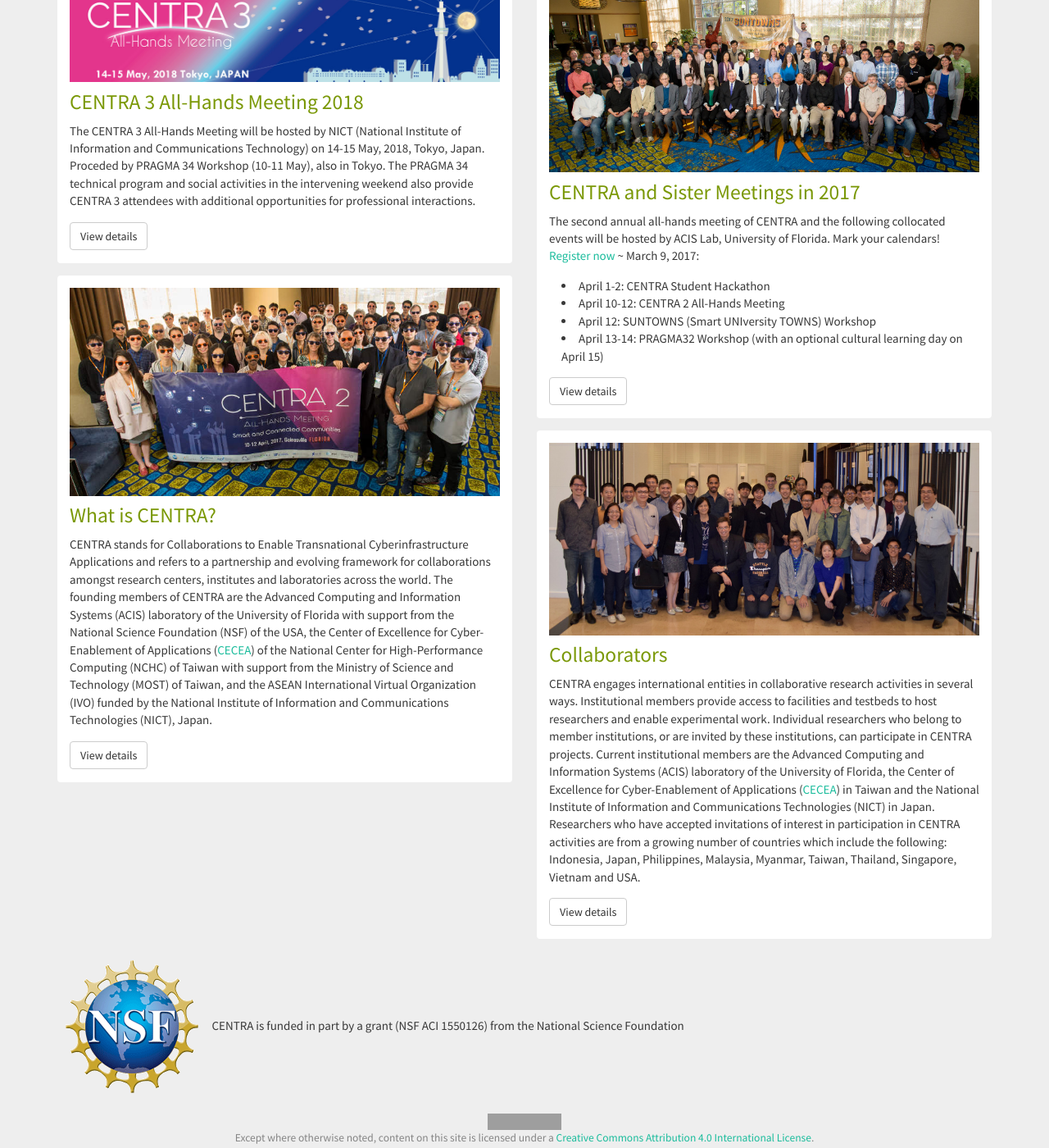
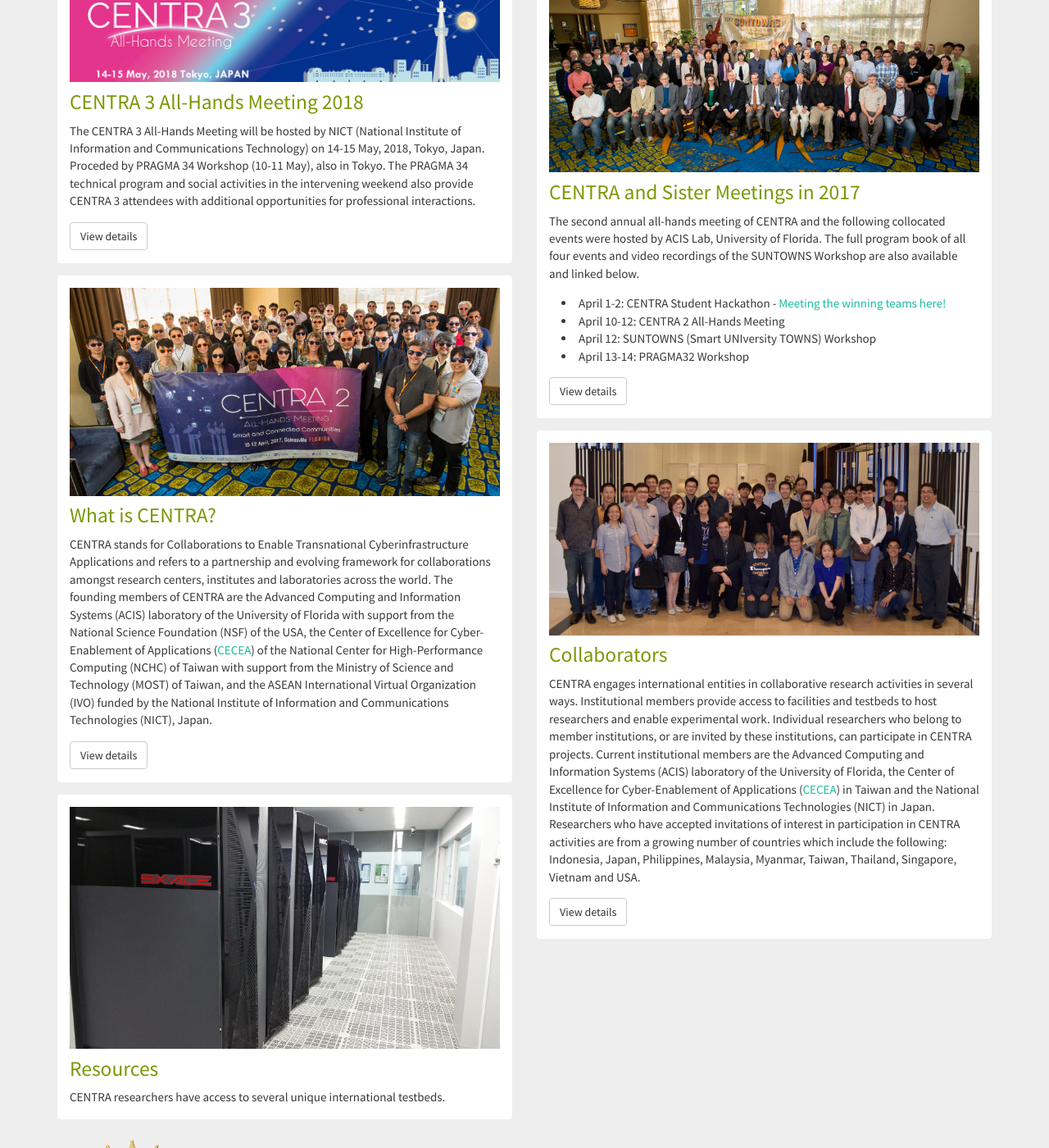
Before and after one commit to hmchou56/centra8, a Jekyll site: the page built from index.html, in a window 1280 px wide and 1400 px high, scrolled down 441 px. Shown: the whole window at 82% size. Built offline with Jekyll 4.4.1, drawn with Linux system fonts in a browser that asks for light colours; nearby versions of some CDN libraries; grey boxes are pictures that could not be loaded.

Commit message:
updated column2 news1

```diff
--- a/index.html
+++ b/index.html
@@ -4,7 +4,7 @@
 column1_newsitem1_headline: CENTRA 3 All-Hands Meeting 2018
 column1_newsitem1_image: img/centra3-banner.jpg
 column1_newsitem1_link: centra3/
-column1_newsitem1_text: The CENTRA 3 All-Hands Meeting will be hosted by NICT (National Institute of Information and Communications Technology) on 14-15 May, 2018, Tokyo, Japan. Proceded by PRAGMA 34 Workshop (10-11 May), also in Tokyo. The PRAGMA 34 technical program and social activities in the intervening weekend also provide CENTRA 3 attendees with additional opportunities for professional interactions.
+column1_newsitem1_text: "The CENTRA 3 All-Hands Meeting will be hosted by NICT (National Institute of Information and Communications Technology) on 14-15 May, 2018, Tokyo, Japan. Proceded by PRAGMA 34 Workshop (10-11 May), also in Tokyo. The PRAGMA 34 technical program and social activities in the intervening weekend also provide CENTRA 3 attendees with additional opportunities for professional interactions."
 
 column1_newsitem2_headline: What is CENTRA?
 column1_newsitem2_image: img/centra2-group.jpg
@@ -14,23 +14,23 @@
 column1_newsitem3_headline: Resources
 column1_newsitem3_image: img/computers.jpg
 column1_newsitem3_link: /research/
-column1_newsitem3_text: CENTRA researchers have access to several unique international testbeds.
+column1_newsitem3_text: "CENTRA researchers have access to several unique international testbeds."
 
-column1_newsitem3_headline:
-column1_newsitem3_image:
-column1_newsitem3_link:
-column1_newsitem3_text:
+column1_newsitem4_headline:
+column1_newsitem4_image:
+column1_newsitem4_link:
+column1_newsitem4_text:
 
 column2_newsitem1_headline: CENTRA and Sister Meetings in 2017
 column2_newsitem1_image: img/SUNTOWNS-group.jpg
-column2_newsitem1_link: /news/
-column2_newsitem1_text: "The second annual all-hands meeting of CENTRA and the following collocated events will be hosted by ACIS Lab, University of Florida. Mark your calendars! <a href=\"http://www.globalcentra.org/centra2/\">Register now</a> ~ March 9, 2017:
+column2_newsitem1_link: /centra2/
+column2_newsitem1_text: "The second annual all-hands meeting of CENTRA and the following collocated events were hosted by ACIS Lab, University of Florida. The full program book of all four events and video recordings of the SUNTOWNS Workshop are also available and linked below.
 <br>
 <ul>
- <li>April 1-2: CENTRA Student Hackathon</li>
+ <li>April 1-2: CENTRA Student Hackathon - <a href=\"http://www.globalcentra.org/news/2017-04-04-student-hackathon.html\">Meeting the winning teams here!</a></li>
  <li>April 10-12: CENTRA 2 All-Hands Meeting</li>
  <li>April 12: SUNTOWNS (Smart UNIversity TOWNS) Workshop</li>
- <li>April 13-14: PRAGMA32 Workshop (with an optional cultural learning day on April 15)</li></ul>"
+ <li>April 13-14: PRAGMA32 Workshop</li></ul>"
 
 column2_newsitem2_headline: Collaborators
 column2_newsitem2_image: /img/PRAGMA31-group.jpg
```
